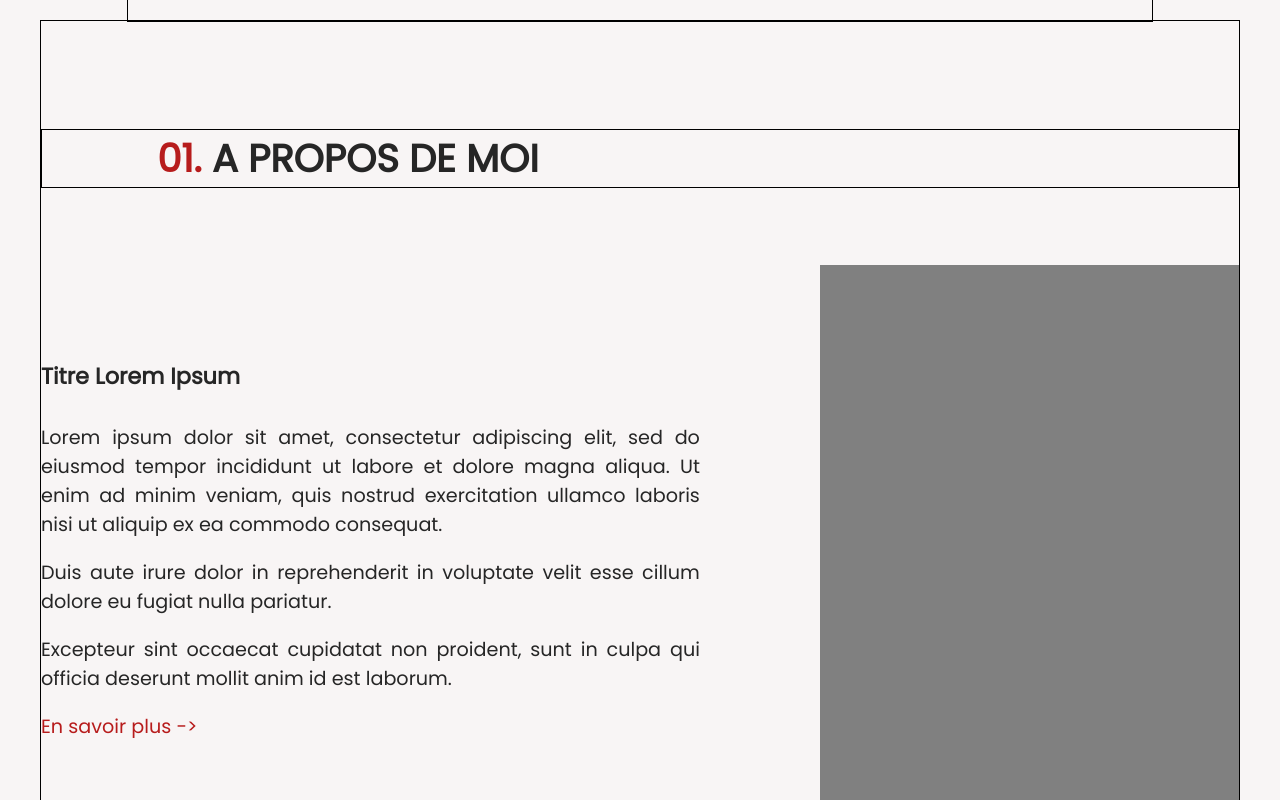
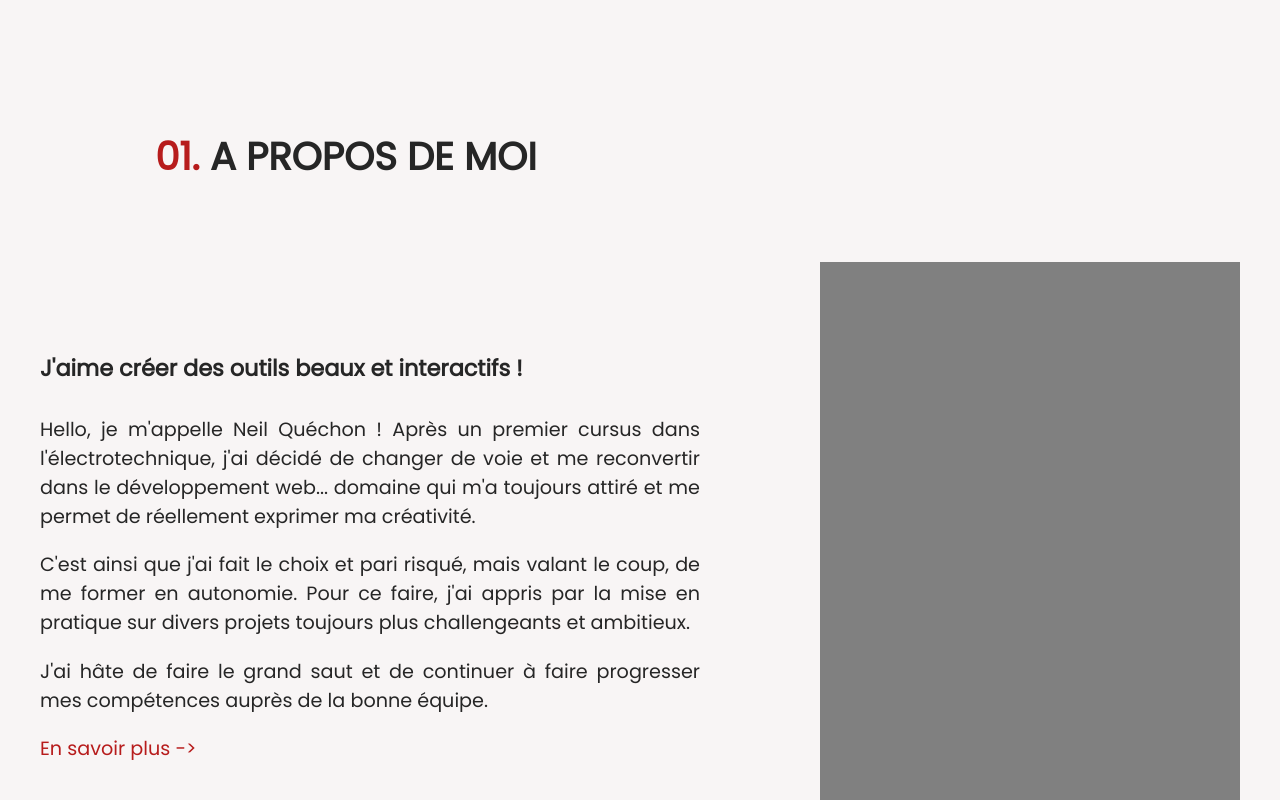
Before and after one commit to Neil-Q/neil-quechon-portfolio, a Vue app: page /#/ in a window 1280 px wide. Shown: the part 780-1580 px from the top of the page. Built offline with nearby package versions, Linux system fonts and the light colour scheme.

Commit message:
Rédaction des textes de présentation et du formulaire de contact et corrections de mise en page diverses

```diff
--- a/src/App.vue
+++ b/src/App.vue
@@ -19,6 +19,7 @@ a {
     color: var(--contrast-color);
     width: 100%;
     font-size: var(--font-sz-md);
+    scroll-behavior: smooth;
 }
 
 :root {
@@ -46,6 +47,7 @@ a {
     --dark-contrast-color-soft: #CCD6F6;
 
     --navbar-height: 70px;
+    --footer-height: 4em;
 }
 
 .button_hollow {
@@ -118,6 +120,8 @@ a {
         --contrast-color: var(--light-contrast-color);
         --contrast-color-soft: var(--light-contrast-soft-color);
         --highlight-color: var(--light-highlight-color);
+
+
     }
 }
 
--- a/src/components/Contact_form.vue
+++ b/src/components/Contact_form.vue
@@ -10,10 +10,21 @@
             <input class="button_solid" id="submit_button" type="submit" value="Envoyer">
         </form>
         <div v-if="withText" id="coffee_text">
-            <h4>Titre Lorem Ipsum</h4>
-            <p>Lorem ipsum dolor sit amet, consectetur adipiscing elit, sed do eiusmod tempor incididunt ut labore et dolore magna aliqua. Ut enim ad minim veniam, quis nostrud exercitation ullamco laboris nisi ut aliquip ex ea commodo consequat.</p>
-            <p>Duis aute irure dolor in reprehenderit in voluptate velit esse cillum dolore eu fugiat nulla pariatur.</p>
-            <div id="coffee_cup"></div>
+            <h4>Si vous avez des questions sur moi ou mes projets...</h4>
+            <p>Je suis disponible pour prendre un café et discuter ! Envoyez-moi un commentaire, une question ou une préoccupation, et merci de votre visite !</p>
+            <p>NEIL.QUECHON@GMAIL.COM</p>
+            <div id="coffee_cup">
+                <svg version="1.1" xmlns="http://www.w3.org/2000/svg" viewBox="0 0 511 511" xmlns:xlink="http://www.w3.org/1999/xlink" enable-background="new 0 0 511 511">
+                    <g fill="currentColor">
+                        <path d="m399.5,192h-32c-5.647,0-11.161,0.742-16.5,2.177v-34.677c0-8.547-6.953-15.5-15.5-15.5h-272c-8.547,0-15.5,6.953-15.5,15.5v280c0,19.43 14.106,35.617 32.613,38.887 3.27,18.506 19.457,32.613 38.887,32.613h160c19.43,0 35.617-14.107 38.887-32.613 18.507-3.27 32.613-19.457 32.613-38.887v-26.678c5.339,1.436 10.854,2.178 16.5,2.178h32c35.014,0 63.5-28.486 63.5-63.5v-96c0-35.014-28.486-63.5-63.5-63.5zm-48.5,63.5c0-9.098 7.402-16.5 16.5-16.5h32c9.098,0 16.5,7.402 16.5,16.5v96c0,9.098-7.402,16.5-16.5,16.5h-32c-9.098,0-16.5-7.402-16.5-16.5v-96zm-71.5,240.5h-160c-10.894,0-20.146-7.149-23.321-17h206.643c-3.176,9.851-12.428,17-23.322,17zm56.5-56.5c0,13.509-10.991,24.5-24.5,24.5h-224c-13.509,0-24.5-10.991-24.5-24.5v-280c0-0.276 0.224-0.5 0.5-0.5h272c0.276,0 0.5,0.224 0.5,0.5v280zm112-88c0,26.743-21.757,48.5-48.5,48.5h-32c-5.707,0-11.235-0.98-16.5-2.89v-18.792c4.802,2.965 10.454,4.681 16.5,4.681h32c17.369,0 31.5-14.131 31.5-31.5v-96c0-17.369-14.131-31.5-31.5-31.5h-32c-6.046,0-11.698,1.716-16.5,4.681v-18.792c5.264-1.91 10.792-2.889 16.5-2.889h32c26.743,0 48.5,21.757 48.5,48.5v96.001z"/>
+                        <path d="m184,119.5c0,4.142 3.358,7.5 7.5,7.5s7.5-3.358 7.5-7.5c0-6.554 2.464-9.427 6.193-13.776 4.369-5.095 9.807-11.436 9.807-23.541 0-12.109-5.437-18.454-9.805-23.551-3.73-4.353-6.195-7.229-6.195-13.791s2.464-9.438 6.195-13.791c4.368-5.096 9.805-11.441 9.805-23.55 0-4.142-3.358-7.5-7.5-7.5s-7.5,3.358-7.5,7.5c0,6.562-2.464,9.438-6.195,13.791-4.368,5.097-9.805,11.441-9.805,23.551s5.437,18.454 9.805,23.551c3.73,4.353 6.195,7.229 6.195,13.791 0,6.554-2.464,9.427-6.193,13.776-4.369,5.095-9.807,11.436-9.807,23.54z"/>
+                        <path d="m224,119.5c0,4.142 3.358,7.5 7.5,7.5s7.5-3.358 7.5-7.5c0-6.554 2.464-9.427 6.193-13.776 4.369-5.095 9.807-11.436 9.807-23.541 0-12.109-5.437-18.454-9.805-23.551-3.73-4.353-6.195-7.229-6.195-13.791 0-4.142-3.358-7.5-7.5-7.5s-7.5,3.358-7.5,7.5c0,12.109 5.437,18.454 9.805,23.551 3.73,4.353 6.195,7.229 6.195,13.791 0,6.554-2.464,9.427-6.193,13.776-4.369,5.096-9.807,11.437-9.807,23.541z"/>
+                        <path d="m144,119.5c0,4.142 3.358,7.5 7.5,7.5s7.5-3.358 7.5-7.5c0-6.554 2.464-9.427 6.193-13.776 4.369-5.095 9.807-11.436 9.807-23.541 0-12.109-5.437-18.454-9.805-23.551-3.73-4.353-6.195-7.229-6.195-13.791 0-4.142-3.358-7.5-7.5-7.5s-7.5,3.358-7.5,7.5c0,12.109 5.437,18.454 9.805,23.551 3.73,4.353 6.195,7.229 6.195,13.791 0,6.554-2.464,9.427-6.193,13.776-4.369,5.096-9.807,11.437-9.807,23.541z"/>
+                        <path d="m311.5,176c-4.142,0-7.5,3.358-7.5,7.5v24c0,4.142 3.358,7.5 7.5,7.5s7.5-3.358 7.5-7.5v-24c0-4.142-3.358-7.5-7.5-7.5z"/>
+                        <path d="m311.5,232c-4.142,0-7.5,3.358-7.5,7.5v120c0,4.142 3.358,7.5 7.5,7.5s7.5-3.358 7.5-7.5v-120c0-4.142-3.358-7.5-7.5-7.5z"/>
+                    </g>
+                </svg>
+            </div>
         </div>
     </div>
 </template>
@@ -34,13 +45,19 @@ export default {
     #contact_form {
         display: flex;
         width: 100%;
-        flex-direction: column-reverse;
-        margin: 3em 0;
+        flex-direction: column;
+        margin-bottom: 3em;
+        gap: 2em;
     }
 
     form {
-        padding-top: 1em;
+        display: flex;
+        flex-direction: column;
         width: 100%;
+
+        #message {
+            flex-grow: 1;
+        }
     }
 
     input, textarea {
@@ -83,15 +100,19 @@ export default {
 
     #coffee_text {
         box-sizing: border-box;
+        width: 100%;
 
-        width: 100%;
+        h4 {
+            font-size: var(--font-sz-lg);
+        }
     }
 
     #coffee_cup {
-        width: 10em;
-        height: 10em;
-        background-color: grey;
+        width: 8em;
+        //background-color: grey;
         margin: auto;
+        //color: var(--primary-color);
+        color: var(--contrast-color-soft);
     }
 
     @media(min-width: 40em) {
@@ -103,7 +124,22 @@ export default {
             border: none;
             min-width: 50%;
             text-align: left;
-            padding-left: 2em;
+            font-size: var(--font-sz-lg);
+
+            h4 {
+                margin-top: 0;
+                font-size: var(--font-sz-lg);
+            }
+        }
+    }
+
+    @media(min-width: 60em) {
+        #coffee_text {
+            font-size: var(--font-sz-xl);
+
+            h4 {
+                font-size: var(--font-sz-xl);
+            }
         }
     }
 </style>
--- a/src/components/Homepage_about.vue
+++ b/src/components/Homepage_about.vue
@@ -4,11 +4,11 @@
 
         <div id="about_presentation">
             <div id="about_presentation_text">
-                <h4>Titre Lorem Ipsum</h4>
-                <p>Lorem ipsum dolor sit amet, consectetur adipiscing elit, sed do eiusmod tempor incididunt ut labore et dolore magna aliqua. Ut enim ad minim veniam, quis nostrud exercitation ullamco laboris nisi ut aliquip ex ea commodo consequat.</p>
-                <p>Duis aute irure dolor in reprehenderit in voluptate velit esse cillum dolore eu fugiat nulla pariatur.</p>
-                <p>Excepteur sint occaecat cupidatat non proident, sunt in culpa qui officia deserunt mollit anim id est laborum.</p>
-                <p class="text_colorized">En savoir plus -></p>
+                <h4>J'aime créer des outils beaux et interactifs !</h4>
+                <p>Hello, je m'appelle Neil Quéchon ! Après un premier cursus dans l'électrotechnique, j'ai décidé de changer de voie et me reconvertir dans le développement web... domaine qui m'a toujours attiré et me permet de réellement exprimer ma créativité.</p>
+                <p>C'est ainsi que j'ai fait le choix et pari risqué, mais valant le coup, de me former en autonomie. Pour ce faire, j'ai appris par la mise en pratique sur divers projets toujours plus challengeants et ambitieux.</p>
+                <p>J'ai hâte de faire le grand saut et de continuer à faire progresser mes compétences auprès de la bonne équipe.</p>
+                <a class="text_colorized" href="#">En savoir plus -></a>
             </div>
             <div id="profil_picture">
             </div>
@@ -32,11 +32,17 @@ export default {
 
         h4 {
             font-size: var(--font-sz-lg);
+            //color: var(--primary-color);
         }
 
-        p {
+        p, a {
             text-align: justify;
             font-size: var(--font-sz-md);
+        }
+
+        a:hover {
+            font-weight: bold;
+            color: var(--primary-color-soft);
         }
     }
 
@@ -64,7 +70,7 @@ export default {
                 font-size: var(--font-sz-xl);
             }
 
-            p {
+            p, a {
                 font-size: var(--font-sz-lg);
             }
         }
@@ -84,7 +90,7 @@ export default {
                 font-size: var(--font-sz-xxl);
             }
 
-            p {
+            p, a {
                 font-size: var(--font-sz-xl);
             }
         }
--- a/src/components/Homepage_header.vue
+++ b/src/components/Homepage_header.vue
@@ -74,7 +74,12 @@ export default {
         font-size: var(--font-sz-lg);
     }
 
-    @media (max-width: 1920px) {
+    @media (min-width: 60em) {
+        .hero {
+            p {
+                font-size: var(--font-sz-lg);
+            }
+        }
     }
 
 </style>
--- a/src/components/Homepage_skills.vue
+++ b/src/components/Homepage_skills.vue
@@ -89,7 +89,6 @@ export default {
         width: 100%;
         min-height: 100vh;
         font-weight: bold;
-        border: 1px solid black;
     }
 
     #skills_list {
--- a/src/components/Navbar_homepage.vue
+++ b/src/components/Navbar_homepage.vue
@@ -6,16 +6,16 @@
         <div id="wide_nav">
             <ol>
                 <li>
-                    <a href="#">A propos</a>
+                    <a @click="scrollToAnchorPoint('about')">A propos</a>
                 </li>
                 <li>
-                    <a href="#">Compétences</a>
+                    <a @click="scrollToAnchorPoint('skills')">Compétences</a>
                 </li>
                 <li>
-                    <a href="#">Projets</a>
+                    <a @click="scrollToAnchorPoint('projects')">Projets</a>
                 </li>
                 <li>
-                    <a href="#">Contact</a>
+                    <a @click="scrollToAnchorPoint('contact')">Contact</a>
                 </li>
             </ol>
             <a class="button_hollow cv-button" href="#">Mon CV</a>
@@ -65,6 +65,11 @@ export default {
             let nav_bar = document.getElementById("nav_bar");
             if(toggle) nav_bar.classList.add("opaque", "shadow_boxed_light");
             else nav_bar.classList.remove("opaque", "shadow_boxed_light");
+        },
+
+        scrollToAnchorPoint(anchorId) {
+            let el = document.getElementById(anchorId);
+            el.scrollIntoView({ behavior: 'smooth'});
         },
 
         showNavBar() {
@@ -178,6 +183,7 @@ export default {
             display: flex;
             margin-right: clamp(0.6em, 2vw, 2.5em);
             counter-increment: nav-link;
+            cursor: pointer;
 
             a {
                 padding: 10px;
--- a/src/views/Home.vue
+++ b/src/views/Home.vue
@@ -29,7 +29,7 @@
         </main>
     </div>
     <footer>
-        <p>CODE ET DESIGN PAR <b>NEIL QUECHON</b> 2022</p>
+        <p>CODE ET DESIGN AVEC ❤ PAR <b>NEIL QUECHON</b> 2022</p>
     </footer>
 </template>
 
@@ -104,7 +104,7 @@
         display: flex;
         flex-direction: column;
         justify-content: center;
-        min-height: 100vh;
+        min-height: calc(100vh - var(--footer-height));
     }
 
     main {
@@ -116,7 +116,7 @@
 
     h3 {
         font-size: clamp(2em, 3vw, 2.5em);
-        border: black solid 1px;
+        //border: black solid 1px;
         margin-top: calc(var(--navbar-height) + 1em);
         margin-bottom: 2em;
         width: auto;
@@ -127,7 +127,7 @@
         flex-direction: column;
         justify-content: space-around;
         font-size: var(--font-sz-sm);
-        height: 4em;
+        height: var(--footer-height);
         width: 100%;
         background-color: var(--primary-color-soft);
         color: var(--light-color);
@@ -138,9 +138,5 @@
         #content {
             padding: 0 2em;
         }
-
-        section {
-            border: 1px black solid;
-        }
     }
 </style>
```
